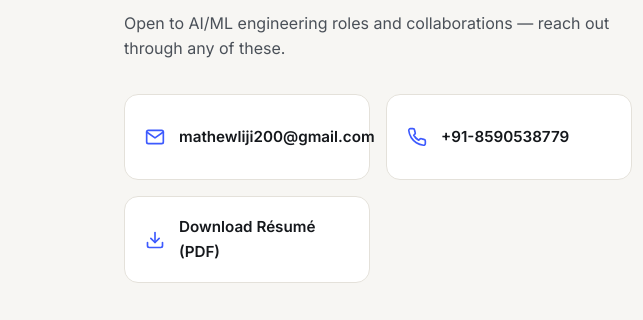
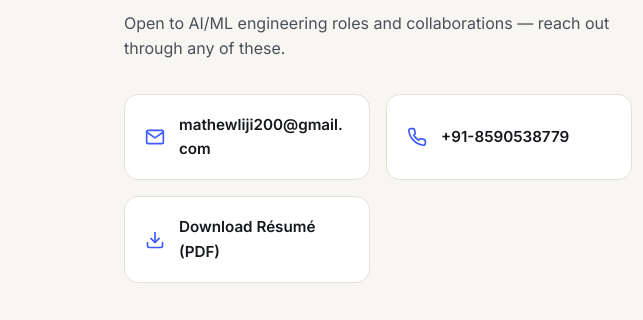
Before and after one commit to Mathewliji/Mathewliji.github.io, a plain HTML site: page index.html in a window 1280 px wide. Shown: the part 4557-4877 px from the top of the page, 0-643 px from the left. Drawn offline with Linux system fonts and the light colour scheme.

Commit message:
Fix contact card text overflow on narrow viewports

```diff
--- a/style.css
+++ b/style.css
@@ -223,6 +223,7 @@ ul{margin:0;padding:0;}
 }
 .contact-card:hover{border-color:var(--accent); transform:translateY(-2px);}
 .contact-card svg{flex-shrink:0; color:var(--accent);}
+.contact-card span{min-width:0; overflow-wrap:anywhere; word-break:break-word;}
 
 /* FOOTER */
 .site-footer{
```
